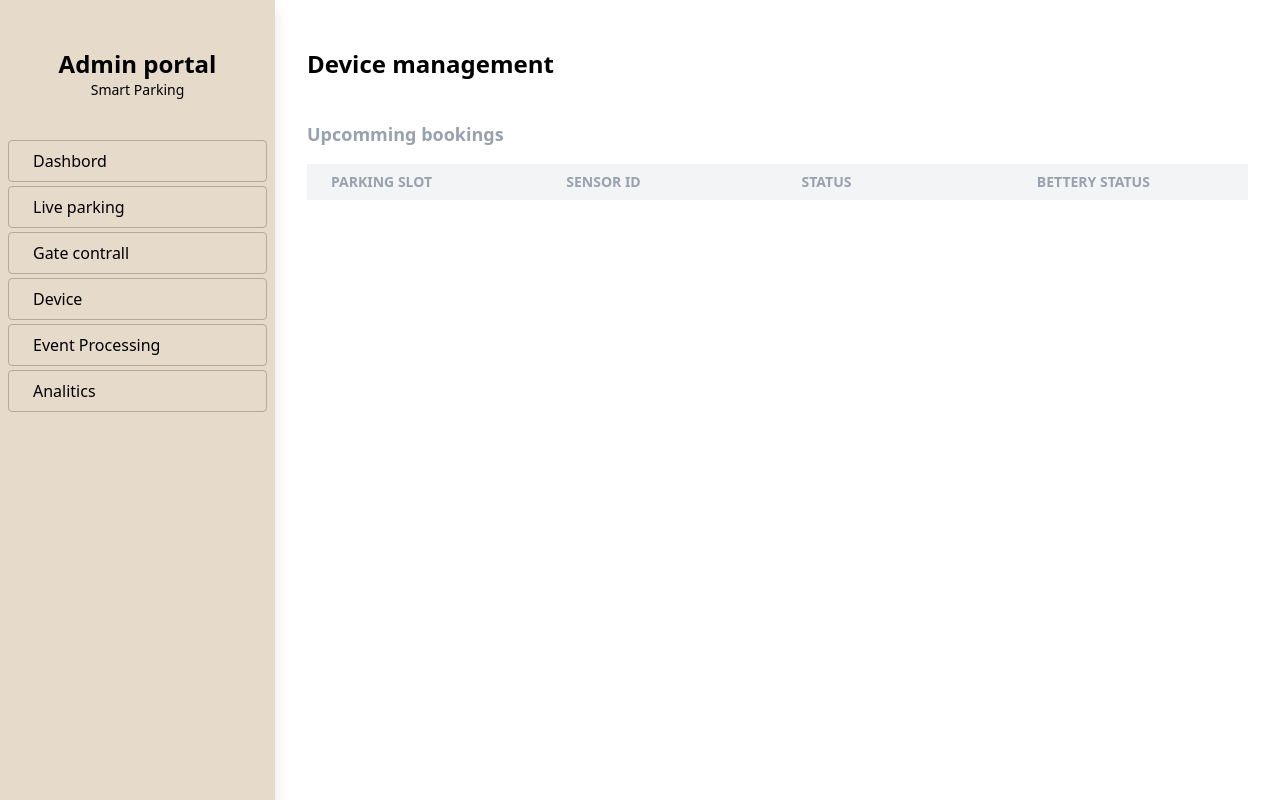
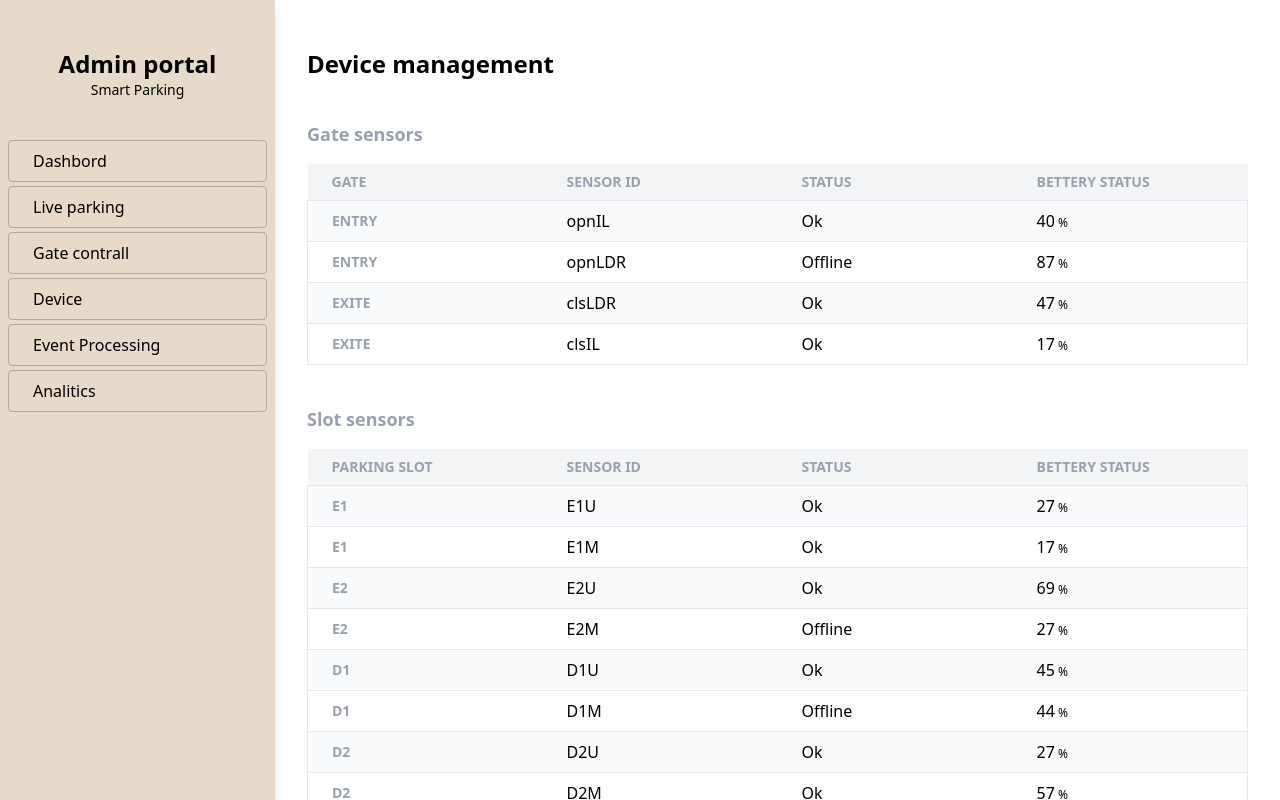
Before and after one commit to CHAMODI23/IOT-admindashbord, a Vue app: page /device in a window 1280 px wide. Shown: the top 800 px of the page. Built offline with nearby package versions, Linux system fonts and the light colour scheme.

Commit message:
add several sub pages

```diff
--- a/index.html
+++ b/index.html
@@ -5,6 +5,8 @@
     <link rel="icon" href="/favicon.ico">
     <meta name="viewport" content="width=device-width, initial-scale=1.0">
     <title>Vite App</title>
+    <!-- flat icons CDN -->
+    <link rel="stylesheet" href="https://cdn-uicons.flaticon.com/uicons-regular-rounded/css/uicons-regular-rounded.css">
   </head>
   <body>
     <div id="app"></div>
--- a/src/views/subpages/device.vue
+++ b/src/views/subpages/device.vue
@@ -1,8 +1,31 @@
 <template>
     <div class="flex flex-col gap-10">
         <h1 class="font-semibold text-2xl">Device management</h1>
+        <!-- gate sensors -->
         <div class="flex flex-col gap-4 rounded-sm">
-            <h3 class="font-semibold text-lg text-gray-400">Upcomming bookings</h3>
+            <h3 class="font-semibold text-lg text-gray-400">Gate sensors</h3>
+            <table class="w-full border-collapse">
+                <thead class="sm:table-header-group hidden bg-gray-100">
+                    <tr class="text-left">
+                        <th class="min-w-[130px] w-[200px] pl-6 py-2 text-gray-400 uppercase text-sm">Gate</th>
+                        <th class="min-w-[130px] w-[200px] pl-6 py-2 text-gray-400 uppercase text-sm">Sensor ID</th>
+                        <th class="min-w-[130px] w-[200px] pl-6 py-2 text-gray-400 uppercase text-sm">Status</th>
+                        <th class="min-w-[130px] w-[200px] pl-6 py-2 text-gray-400 uppercase text-sm">Bettery status</th>
+                    </tr>
+                </thead>
+                <tbody class="sm:table-row-group flex flex-col gap-4" >
+                    <tr class="sm:table-row flex flex-col sm:border-1 sm:border-b sm:border-gray-200 border-2 border-gray-200 sm:odd:bg-gray-50 sm:even:bg-white bg-gray-50 hover:bg-gray-100 sm:p-0 p-4 sm:rounded-none rounded-md" v-for="item in gateSensors">
+                        <td class="sm:table-cell flex flex-row py-2 pl-6 font-bold text-gray-400 uppercase text-sm">{{ item.sensorName.slice(0,3) == 'opn' ? 'Entry' : 'Exite' }}</td>
+                        <td class="sm:table-cell flex flex-row py-2 pl-6">{{ item.sensorName }}</td>
+                        <td class="sm:table-cell flex flex-row py-2 pl-6">{{ item.status == true ? 'Ok' : 'Offline' }}</td>
+                        <td class="sm:table-cell flex flex-row py-2 pl-6">{{ item.bettery }}<span class="text-xs"> %</span></td>
+                    </tr>
+                </tbody>
+            </table>
+        </div>
+        <!-- slot sensors -->
+        <div class="flex flex-col gap-4 rounded-sm">
+            <h3 class="font-semibold text-lg text-gray-400">Slot sensors</h3>
             <table class="w-full border-collapse">
                 <thead class="sm:table-header-group hidden bg-gray-100">
                     <tr class="text-left">
@@ -13,11 +36,11 @@
                     </tr>
                 </thead>
                 <tbody class="sm:table-row-group flex flex-col gap-4" >
-                    <tr class="sm:table-row flex flex-col sm:border-1 sm:border-b sm:border-gray-200 border-2 border-gray-200 sm:odd:bg-gray-50 sm:even:bg-white bg-gray-50 hover:bg-gray-100 sm:p-0 p-4 sm:rounded-none rounded-md" v-for="item in upcomming">
-                        <td class="sm:table-cell flex flex-row py-2 pl-6 font-bold text-gray-400 uppercase text-sm">{{ item.vahicleId }}</td>
-                        <td class="sm:table-cell flex flex-row py-2 pl-6">{{ item.enter }}</td>
-                        <td class="sm:table-cell flex flex-row py-2 pl-6">{{ item.leave }}</td>
-                        <td class="sm:table-cell flex flex-row py-2 pl-6">{{ item.slot }}</td>
+                    <tr class="sm:table-row flex flex-col sm:border-1 sm:border-b sm:border-gray-200 border-2 border-gray-200 sm:odd:bg-gray-50 sm:even:bg-white bg-gray-50 hover:bg-gray-100 sm:p-0 p-4 sm:rounded-none rounded-md" v-for="item in slotSensors">
+                        <td class="sm:table-cell flex flex-row py-2 pl-6 font-bold text-gray-400 uppercase text-sm">{{ item.sensorName.slice(0,2) }}</td>
+                        <td class="sm:table-cell flex flex-row py-2 pl-6">{{ item.sensorName }}</td>
+                        <td class="sm:table-cell flex flex-row py-2 pl-6">{{ item.status == true ? 'Ok' : 'Offline' }}</td>
+                        <td class="sm:table-cell flex flex-row py-2 pl-6">{{ item.bettery }}<span class="text-xs"> %</span></td>
                     </tr>
                 </tbody>
             </table>
@@ -25,4 +48,135 @@
     </div>
 </template>
 <script setup>
+import { onMounted, ref } from 'vue';
+
+const gateSensors = ref([])
+const slotSensors = ref([])
+
+const sensorData = ref([
+    {
+        'sensorName' : 'E1U',
+        'status' : true,
+        'bettery' : 27
+    },
+    {
+        'sensorName' : 'E1M',
+        'status' : true,
+        'bettery' : 17
+    },
+    {
+        'sensorName' : 'E2U',
+        'status' : true,
+        'bettery' : 69
+    },
+    {
+        'sensorName' : 'E2M',
+        'status' : false,
+        'bettery' : 27
+    },
+    {
+        'sensorName' : 'D1U',
+        'status' : true,
+        'bettery' : 45
+    },
+    {
+        'sensorName' : 'D1M',
+        'status' : false,
+        'bettery' : 44
+    },
+    {
+        'sensorName' : 'D2U',
+        'status' : true,
+        'bettery' : 27
+    },
+    {
+        'sensorName' : 'D2M',
+        'status' : true,
+        'bettery' : 57
+    },
+    {
+        'sensorName' : 'P1U',
+        'status' : false,
+        'bettery' : 27
+    },
+    {
+        'sensorName' : 'P1M',
+        'status' : true,
+        'bettery' : 27
+    },
+    {
+        'sensorName' : 'P2U',
+        'status' : false,
+        'bettery' : 27
+    },
+    {
+        'sensorName' : 'P2M',
+        'status' : true,
+        'bettery' : 67
+    },
+    {
+        'sensorName' : 'A1U',
+        'status' : true,
+        'bettery' : 8
+    },
+    {
+        'sensorName' : 'A1M',
+        'status' : true,
+        'bettery' : 20
+    },
+    {
+        'sensorName' : 'A2U',
+        'status' : true,
+        'bettery' : 47
+    },
+    {
+        'sensorName' : 'A2M',
+        'status' : true,
+        'bettery' : 57
+    },
+    {
+        'sensorName' : 'A3U',
+        'status' : true,
+        'bettery' : 27
+    },
+    {
+        'sensorName' : 'A3M',
+        'status' : true,
+        'bettery' : 27
+    },
+    // this is for open gate
+    {
+        'sensorName' : 'opnIL',
+        'status' : true,
+        'bettery' : 40
+    },
+    {
+        'sensorName' : 'opnLDR',
+        'status' : false,
+        'bettery' : 87
+    },
+    // this is for close gate
+    {
+        'sensorName' : 'clsLDR',
+        'status' : true,
+        'bettery' : 47
+    },
+    {
+        'sensorName' : 'clsIL',
+        'status' : true,
+        'bettery' : 17
+    },
+])
+
+// devide sensor data base on usege (gate / slots)
+onMounted(() => {
+    for (let i = 0; i < sensorData.value.length; i++) {
+        console.log(sensorData.value[i].sensorName.slice(0,3))
+        if (sensorData.value[i].sensorName.slice(0, 3) == 'opn' || sensorData.value[i].sensorName.slice(0, 3) == 'cls') {
+            gateSensors.value.push(sensorData.value[i])
+        }else{
+            slotSensors.value.push(sensorData.value[i])
+        }
+    }
+})
 </script>
--- a/src/views/subpages/eventProcessing.vue
+++ b/src/views/subpages/eventProcessing.vue
@@ -1,7 +1,75 @@
 <template>
     <div class="flex flex-col gap-10">
         <h1 class="font-semibold text-2xl">Event Processing</h1>
+        <div class="flex flex-col gap-4 rounded-sm">
+            <table class="w-full border-collapse">
+                <thead class="sm:table-header-group hidden bg-gray-100">
+                    <tr class="text-left">
+                        <th class="min-w-[100px] w-[100px] pl-6 py-2 text-gray-400 uppercase text-sm">Time</th>
+                        <th class="min-w-[100px] w-[80px] pl-6 py-2 text-gray-400 uppercase text-sm">Tage</th>
+                        <th class="min-w-[130px] w-[500px] pl-6 py-2 text-gray-400 uppercase text-sm">Description</th>
+                    </tr>
+                </thead>
+                <tbody class="sm:table-row-group flex flex-col gap-4" >
+                    <tr class="sm:table-row flex flex-col sm:border-1 sm:border-b sm:border-gray-200 border-2 border-gray-200 sm:odd:bg-gray-50 sm:even:bg-white bg-gray-50 hover:bg-gray-100 sm:p-0 p-4 sm:rounded-none rounded-md h-14" v-for="(item, index) in notification">
+                        <td class="sm:table-cell flex flex-row py-2 pl-6 font-bold text-gray-400 uppercase text-sm">{{ new Date(item.time).toLocaleString().slice(0,-2) }}</td>
+                        <td class="sm:table-cell flex flex-row py-2 pl-6"><p :class="{'border-2 border-blue-500 text-blue-500' : item.tag == 'booking', 'border-2 border-green-600 text-green-500' : item.tag == 'vehicle', 'bg-red-400' : item.tag == 'sensor',}" class="w-fit py-1 px-2 rounded-full text-xs"><i class="fi fi-rr-exclamation mr-2" v-if="item.tag == 'sensor'"></i>{{ item.tag }}</p></td>
+                        <td class="sm:table-cell flex flex-row py-2 pl-6 max-w-[100px] cursor-pointer" @click="viewAllText(item.message, index)" :id="'explanation' + index">{{ item.message.slice(0, 110) }}</td>
+                    </tr>
+                </tbody>
+            </table>
+        </div>
     </div>
 </template>
 <script setup>
-</script>z
+import { ref } from 'vue';
+
+const notification = ref([
+    {
+        time : '2025-06-23T09:37:57.757Z',
+        tag : 'sensor',
+        message : 'Lorem ipsum, dolor sit amet consectetur adipisicing elit. Consequatur voluptas aliquid animi voluptates ducimus voluptatem quaerat similique est, odit delectus nulla distinctio odio rem consectetur necessitatibus nostrum praesentium velit sapiente.'
+    },
+    {
+        time : '2025-06-23T09:37:57.757Z',
+        tag : 'booking',
+        message : 'iquid animi voluptates ducimus voluptatem quaerat similique est, odit delectus nulla distinctio odio rem consectetur necessitatibus nostrum praesentium velit sapiente.'
+    },
+    {
+        time : '2025-06-23T09:37:57.757Z',
+        tag : 'sensor',
+        message : 'Lorem ipsum, dolor sit amet consectetur adipisicing elit.  quaerat similique est, odit delectus nulla distinctio odio rem consectetur necessitatibus nostrum praesentium velit sapiente.'
+    },
+    {
+        time : '2025-06-23T09:37:57.757Z',
+        tag : 'sensor',
+        message : 'Lorem ipsum, dolor sit amet consectetur adipisicing elit. Consequatur voluptas aliquid animi voluptates ducimus voluptatem quaerat similique est, odit delectus nulla distinctio odio rem consectetur necessitatibus nostrum praesentium velit sapiente.'
+    },
+    {
+        time : '2025-06-23T09:37:57.757Z',
+        tag : 'booking',
+        message : 'Lorem ipsum, dolor uaerat similique est, odit delectus nulla distinctio odio rem consectetur necessitatibus nostrum praesentium velit sapiente.'
+    },
+    {
+        time : '2025-06-23T09:37:57.757Z',
+        tag : 'vehicle',
+        message : 'Lorem ipsum, dolor uaerat similique est, odit delectus nulla distinctio odio rem consectetur necessitatibus nostrum praesentium velit sapiente.'
+    },
+    {
+        time : '2025-06-23T09:37:57.757Z',
+        tag : 'vehicle',
+        message : 'Lorem ipsum, dolor uaerat similique est, odit delectus nulla distinctio odio rem consectetur necessitatibus nostrum praesentium velit sapiente.'
+    },
+])
+
+const viewAllText = (msg, index) => {
+    const element = document.querySelector(`#explanation${index}`)
+    const paragraph = element.textContent
+    if(paragraph.length < 120){
+        element.textContent = msg
+    }else{
+        element.textContent = msg.slice(0, 110)
+    }
+}
+
+</script>
```
